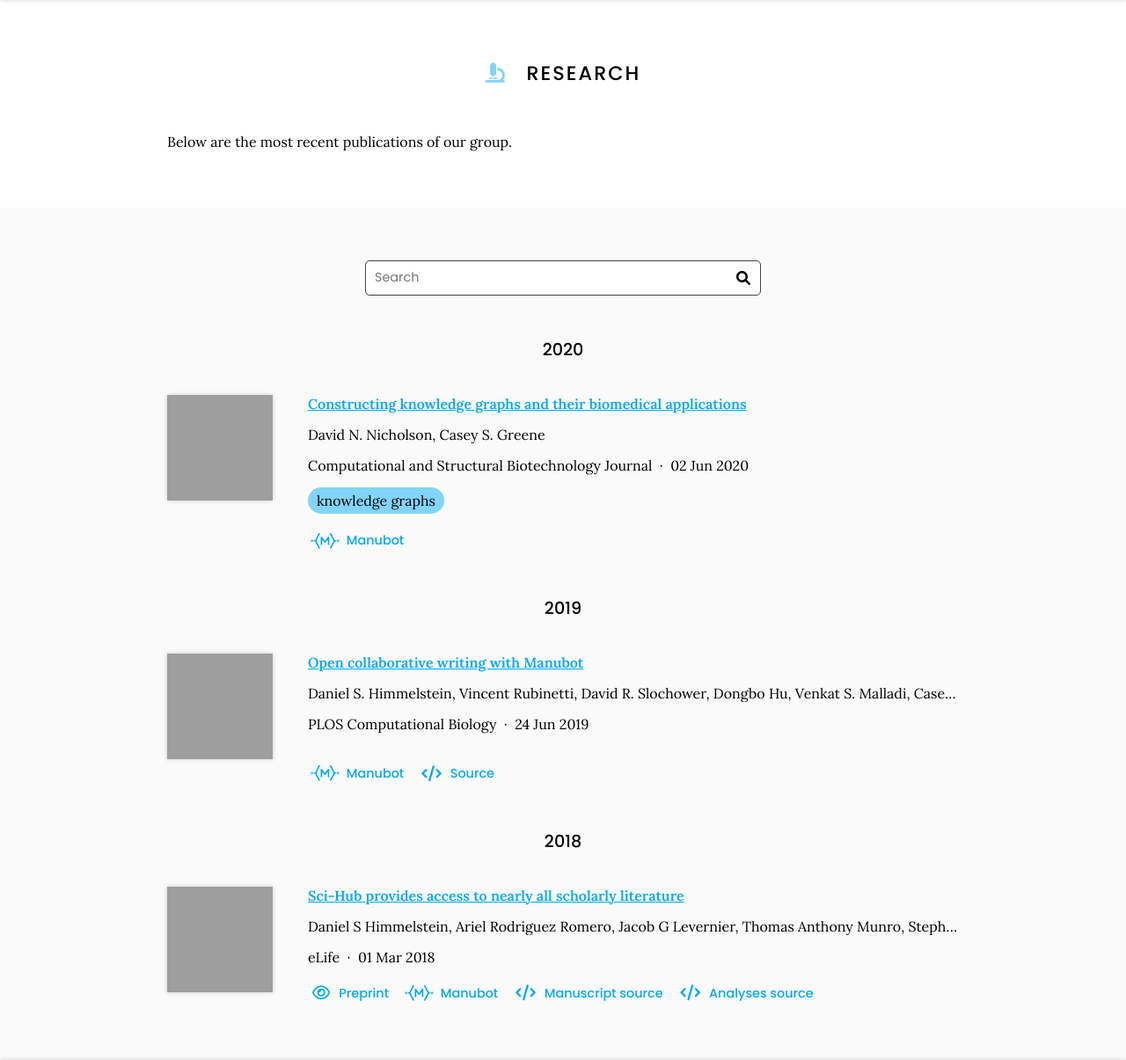
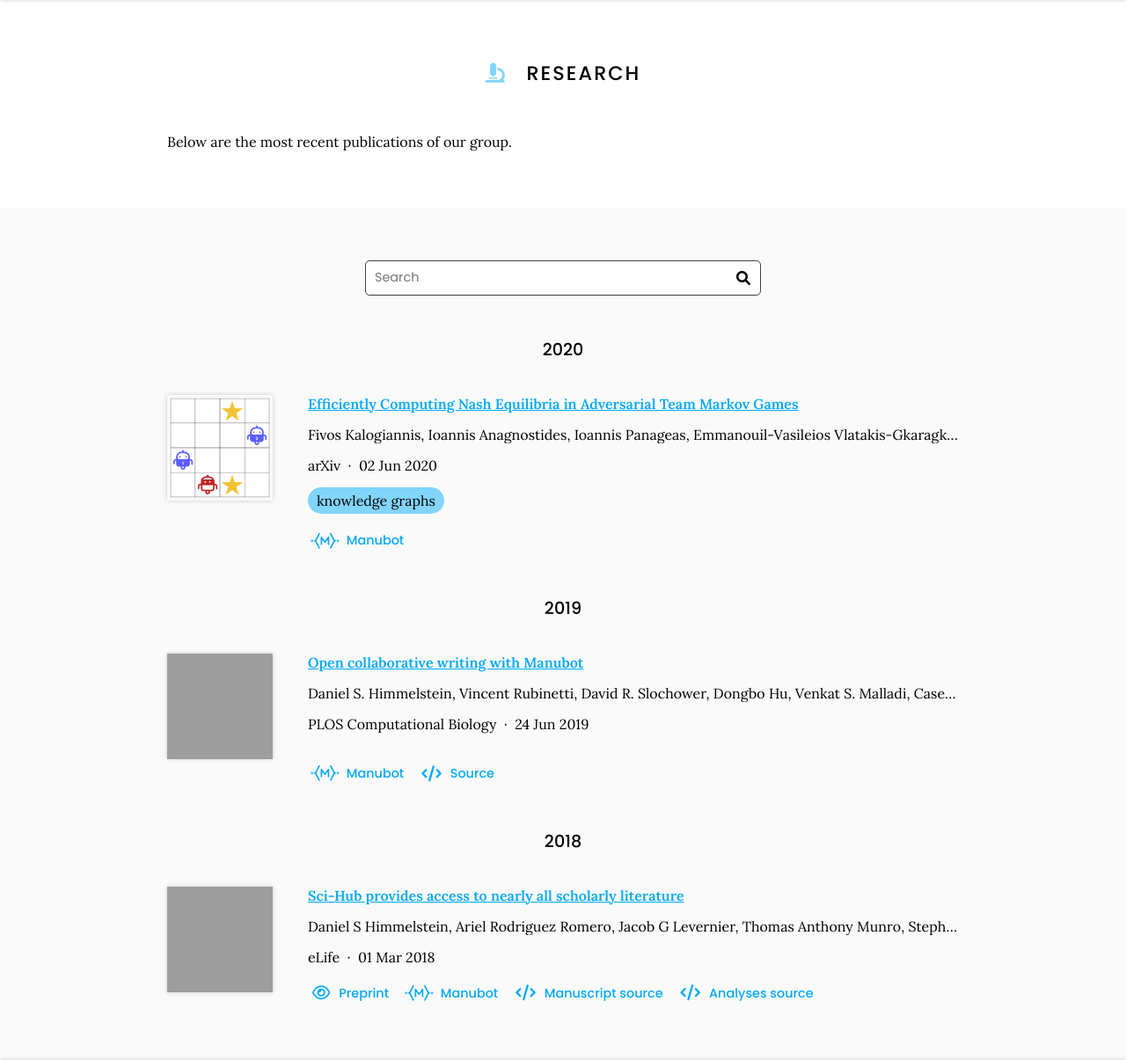
Before and after one commit to goallabuci/goallabuci.github.io, a Jekyll site: the page built from research/index.md, in a window 1280 px wide. Shown: the part 110-1315 px from the top of the page at 88% size. Built offline with Jekyll 4.4.1, drawn with Linux system fonts in a browser that asks for light colours; grey boxes are pictures that could not be loaded.

Commit message:
Generate citations

```diff
--- a/_data/citations.yaml
+++ b/_data/citations.yaml
@@ -1,21 +1,25 @@
 # DO NOT EDIT, GENERATED AUTOMATICALLY FROM SOURCES.YAML (AND ELSEWHERE)
 # See https://github.com/greenelab/lab-website-template/wiki/Citations
 
-- id: doi:10.1016/j.csbj.2020.05.017
-  title: Constructing knowledge graphs and their biomedical applications
+- id: arxiv:2208.02204
+  title: Efficiently Computing Nash Equilibria in Adversarial Team Markov Games
   authors:
-  - David N. Nicholson
-  - Casey S. Greene
-  publisher: Computational and Structural Biotechnology Journal
+  - Fivos Kalogiannis
+  - Ioannis Anagnostides
+  - Ioannis Panageas
+  - Emmanouil-Vasileios Vlatakis-Gkaragkounis
+  - Vaggos Chatziafratis
+  - Stelios Stavroulakis
+  publisher: arXiv
   date: '2020-06-02'
-  link: https://doi.org/gg7m48
-  image: https://ars.els-cdn.com/content/image/1-s2.0-S2001037020302804-gr1.jpg
+  link: https://arxiv.org/abs/2208.02204
+  image: images/papers/advteamgames.png
   extra-links:
   - type: manubot
     link: https://greenelab.github.io/knowledge-graph-review/
   tags:
   - knowledge graphs
-  _cache: 2b8aa76c98be2f26481ab15dc135eb446fa9ef6f94af175c9639d1a45d538cf4
+  _cache: 2ca6422e23f2c45824b923fcf227cd14037b59e7930056199b2a2abfef3791c5
 - id: doi:10.1371/journal.pcbi.1007128
   title: Open collaborative writing with Manubot
   authors:
```
